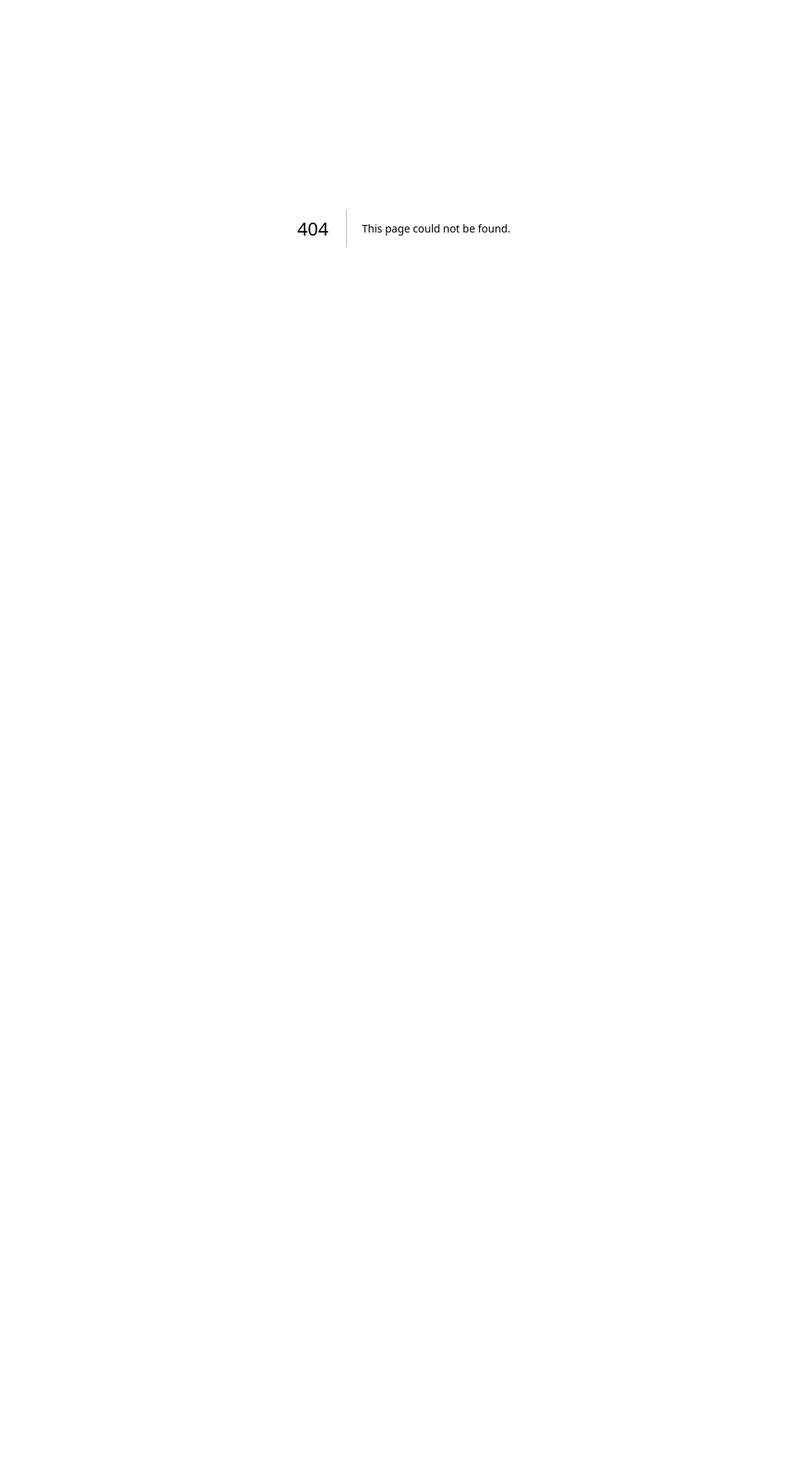
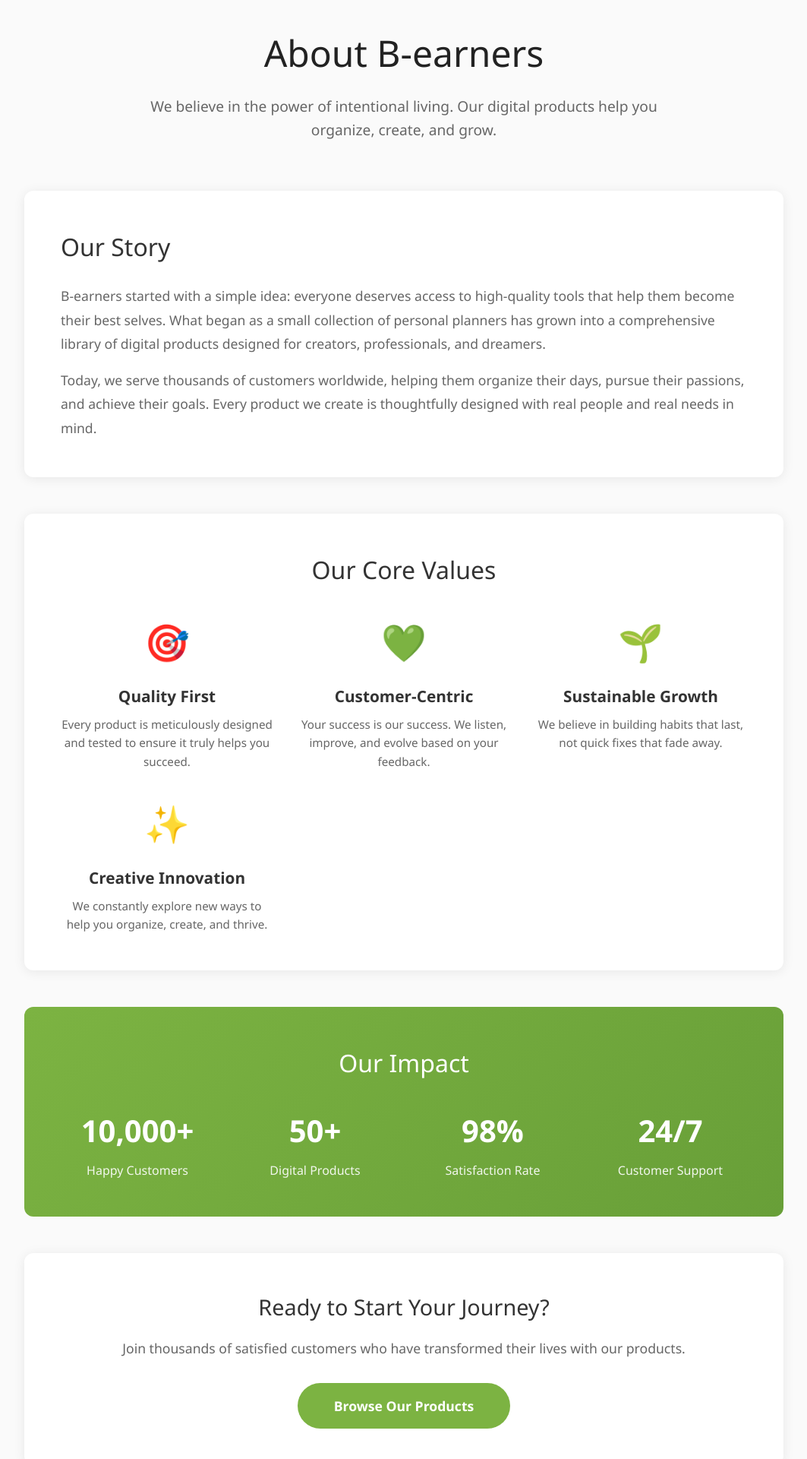
Before and after one commit to bearners676-debug/tina-nextjs-starter, a Next.js app: page /about in a window 1280 px wide. Before the commit this address had no page. Shown: the part 100-2020 px from the top of the page at 76% size, without its empty margins (108-1171 px from the left). Before the commit the page ends 800 px from the top, so only its background shows below. Built offline with nearby package versions, Linux system fonts and the light colour scheme.

Commit message:
Create about page.tsx

```diff
--- /dev/null
+++ b/app/about/page.tsx
@@ -0,0 +1,93 @@
+import Navigation from '@/components/Navigation';
+import Footer from '@/components/Footer';
+
+export default function AboutPage() {
+  return (
+    <>
+      <Navigation />
+
+      <div style={{ minHeight: '80vh', background: '#fafafa', padding: '3rem 5%' }}>
+        <div style={{ maxWidth: '1000px', margin: '0 auto' }}>
+
+          {/* Hero */}
+          <div style={{ textAlign: 'center', marginBottom: '4rem' }}>
+            <h1 style={{ fontSize: '3rem', marginBottom: '1rem', color: '#222' }}>About B-earners</h1>
+            <p style={{ fontSize: '1.2rem', color: '#666', maxWidth: '700px', margin: '0 auto' }}>
+              We believe in the power of intentional living. Our digital products help you organize, create, and grow.
+            </p>
+          </div>
+
+          {/* Our Story */}
+          <div style={{ background: 'white', borderRadius: '12px', padding: '3rem', marginBottom: '3rem', boxShadow: '0 2px 15px rgba(0,0,0,0.08)' }}>
+            <h2 style={{ fontSize: '2rem', marginBottom: '1.5rem', color: '#333' }}>Our Story</h2>
+            <p style={{ fontSize: '1.1rem', color: '#666', lineHeight: 1.8, marginBottom: '1rem' }}>
+              B-earners started with a simple idea: everyone deserves access to high-quality tools that help them become their best selves. What began as a small collection of personal planners has grown into a comprehensive library of digital products designed for creators, professionals, and dreamers.
+            </p>
+            <p style={{ fontSize: '1.1rem', color: '#666', lineHeight: 1.8 }}>
+              Today, we serve thousands of customers worldwide, helping them organize their days, pursue their passions, and achieve their goals. Every product we create is thoughtfully designed with real people and real needs in mind.
+            </p>
+          </div>
+
+          {/* Core Values */}
+          <div style={{ background: 'white', borderRadius: '12px', padding: '3rem', marginBottom: '3rem', boxShadow: '0 2px 15px rgba(0,0,0,0.08)' }}>
+            <h2 style={{ fontSize: '2rem', marginBottom: '2rem', color: '#333', textAlign: 'center' }}>Our Core Values</h2>
+
+            <div style={{ display: 'grid', gridTemplateColumns: 'repeat(auto-fit, minmax(250px, 1fr))', gap: '2rem' }}>
+              <ValueCard icon="🎯" title="Quality First" text="Every product is meticulously designed and tested to ensure it truly helps you succeed." />
+              <ValueCard icon="💚" title="Customer-Centric" text="Your success is our success. We listen, improve, and evolve based on your feedback." />
+              <ValueCard icon="🌱" title="Sustainable Growth" text="We believe in building habits that last, not quick fixes that fade away." />
+              <ValueCard icon="✨" title="Creative Innovation" text="We constantly explore new ways to help you organize, create, and thrive." />
+            </div>
+          </div>
+
+          {/* Impact Stats */}
+          <div style={{ background: 'linear-gradient(135deg, #7CB342 0%, #689F38 100%)', borderRadius: '12px', padding: '3rem', marginBottom: '3rem', color: 'white' }}>
+            <h2 style={{ fontSize: '2rem', marginBottom: '2rem', textAlign: 'center' }}>Our Impact</h2>
+
+            <div style={{ display: 'grid', gridTemplateColumns: 'repeat(auto-fit, minmax(200px, 1fr))', gap: '2rem', textAlign: 'center' }}>
+              <StatCard number="10,000+" label="Happy Customers" />
+              <StatCard number="50+" label="Digital Products" />
+              <StatCard number="98%" label="Satisfaction Rate" />
+              <StatCard number="24/7" label="Customer Support" />
+            </div>
+          </div>
+
+          {/* CTA */}
+          <div style={{ textAlign: 'center', padding: '3rem', background: 'white', borderRadius: '12px', boxShadow: '0 2px 15px rgba(0,0,0,0.08)' }}>
+            <h3 style={{ fontSize: '1.8rem', marginBottom: '1rem', color: '#333' }}>Ready to Start Your Journey?</h3>
+            <p style={{ fontSize: '1.1rem', color: '#666', marginBottom: '2rem' }}>
+              Join thousands of satisfied customers who have transformed their lives with our products.
+            </p>
+            <a
+              href="/"
+              style={{ display: 'inline-block', padding: '1rem 3rem', background: '#7CB342', color: 'white', borderRadius: '50px', textDecoration: 'none', fontWeight: 600, fontSize: '1.1rem' }}
+            >
+              Browse Our Products
+            </a>
+          </div>
+        </div>
+      </div>
+
+      <Footer />
+    </>
+  );
+}
+
+function ValueCard({ icon, title, text }: { icon: string; title: string; text: string }) {
+  return (
+    <div style={{ textAlign: 'center' }}>
+      <div style={{ fontSize: '3rem', marginBottom: '1rem' }}>{icon}</div>
+      <h3 style={{ fontSize: '1.3rem', fontWeight: 600, marginBottom: '0.5rem', color: '#333' }}>{title}</h3>
+      <p style={{ fontSize: '0.95rem', color: '#666', lineHeight: 1.6 }}>{text}</p>
+    </div>
+  );
+}
+
+function StatCard({ number, label }: { number: string; label: string }) {
+  return (
+    <div>
+      <div style={{ fontSize: '2.5rem', fontWeight: 700, marginBottom: '0.5rem' }}>{number}</div>
+      <div style={{ fontSize: '1rem', opacity: 0.9 }}>{label}</div>
+    </div>
+  );
+}
```
